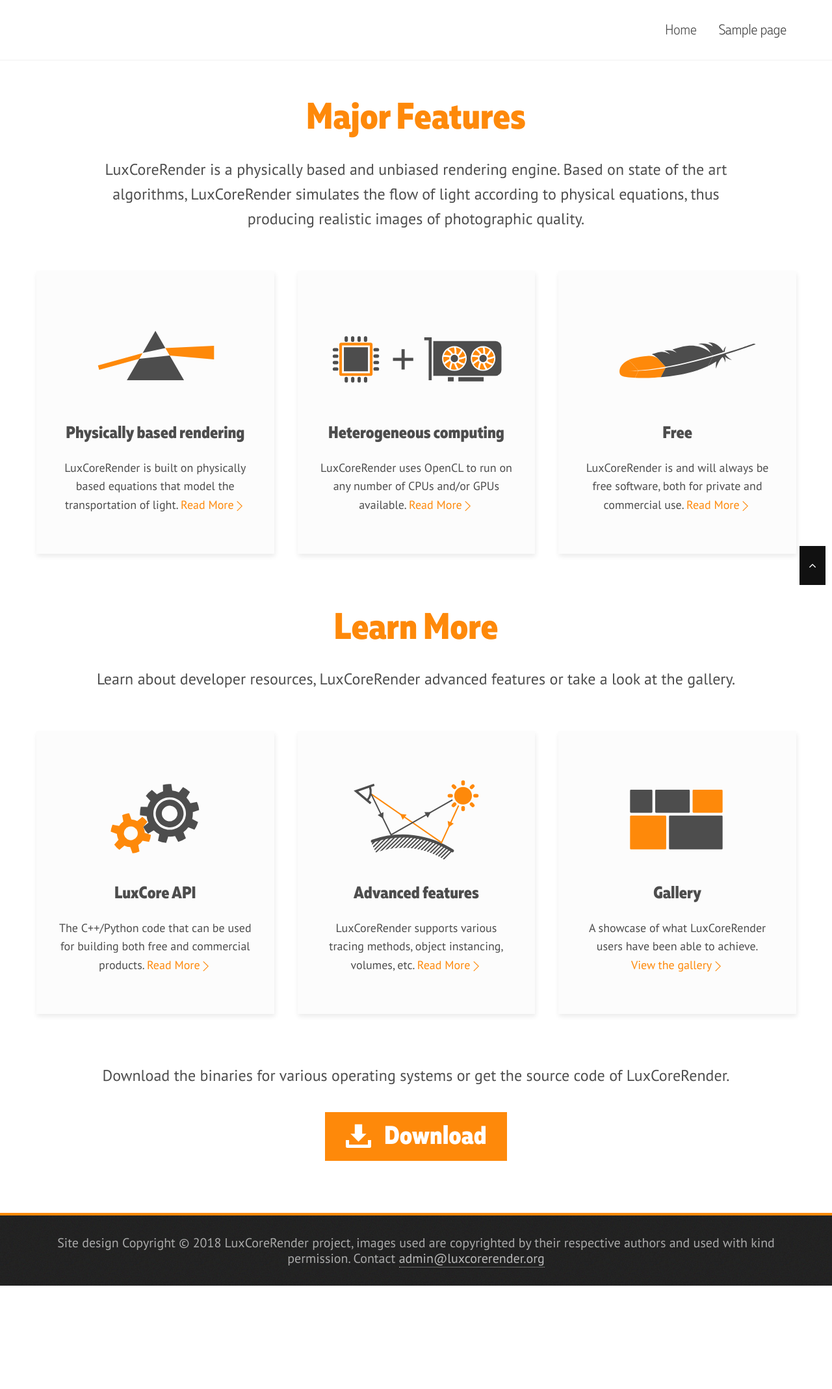
After one commit to LuxCoreRender/WebSite, a WordPress theme: template wp-themes/luxcore/front-page.php in a window 1280 px wide. The commit adds this page. Shown: the whole page at 65% size. Run offline with PHP 8.4 and a stand-in for WordPress, Linux system fonts and the light colour scheme; the site name, menu and one post (Sample post) are stand-ins, and other content is empty; some libraries are stand-ins or nearby versions.

Commit message:
Created custom template for the front page

```diff
--- a/wp-themes/luxcore/footer.php
+++ b/wp-themes/luxcore/footer.php
@@ -61,5 +61,11 @@
 <div id="ht-back-top" class="ht-hide"><i class="fa fa-angle-up" aria-hidden="true"></i></div>
 <?php wp_footer(); ?>
 
+<svg xmlns="http://www.w3.org/2000/svg" id="svg-filters">
+	<filter id="svg-colorize-orange">
+		<feColorMatrix color-interpolation-filters="sRGB" type="matrix" values="0 0 0 0 0.996 0 0 0 0 0.537 0 0 0 0 0.039 0 0 0 1 0"/>
+	</filter>
+</svg>
+
 </body>
 </html>
--- /dev/null
+++ b/wp-themes/luxcore/front-page.php
@@ -0,0 +1,81 @@
+<?php
+/**
+ * luxcorerender.org front page
+ *
+ * @package Total
+ */
+
+get_header();
+
+get_template_part( 'template-parts/section', 'slider' );
+
+?>
+
+<section id="ht-featured-post-section" class="ht-section">
+	<div class="ht-container">
+		<section id="section-major-features">
+			<div class="ht-section-title-tagline">
+				<h2 class="ht-section-title">Major Features</h2>
+				<div class="ht-section-tagline">LuxCoreRender is a physically based and unbiased rendering engine. Based on state of the art algorithms, LuxCoreRender simulates the flow of light according to physical equations, thus producing realistic images of photographic quality.</div>
+			</div>
+			<div class="ht-featured-post-wrap ht-clearfix">
+				<a class="ht-featured-post" href="/physically-based-rendering/">
+					<img class="ht-featured-excerpt-image" alt="Refraction of light through a prism" src="<?php bloginfo('template_url'); ?>/images/icons/01-prism.svg">
+					<h5>Physically based rendering</h5>
+					<div class="ht-featured-excerpt">
+						LuxCoreRender is built on physically based equations that model the transportation of light. <span class="ht-featured-pseudolink">Read&nbsp;More</span>
+					</div>
+				</a>
+				<a class="ht-featured-post" href="/heterogeneous-computing/">
+					<img class="ht-featured-excerpt-image" alt="GPU and CPU icons" src="<?php bloginfo('template_url'); ?>/images/icons/02-gpu-cpu.svg">
+					<h5>Heterogeneous computing</h5>
+					<div class="ht-featured-excerpt">
+						LuxCoreRender uses OpenCL to run on any number of CPUs and/or GPUs available. <span class="ht-featured-pseudolink">Read&nbsp;More</span>
+					</div>
+				</a>
+				<a class="ht-featured-post" href="/free/">
+					<img class="ht-featured-excerpt-image" alt="Apache feather logo" src="<?php bloginfo('template_url'); ?>/images/icons/03-apache-feather.svg">
+					<h5>Free</h5>
+					<div class="ht-featured-excerpt">
+						LuxCoreRender is and will always be free software, both for private and commercial use.  <span class="ht-featured-pseudolink">Read&nbsp;More</span>
+					</div>
+				</a>
+			</div>
+		</section>
+		<section id="section-learn-more">
+			<div class="ht-section-title-tagline">
+				<h2 class="ht-section-title">Learn More</h2>
+				<div class="ht-section-tagline">Learn about developer resources, LuxCoreRender advanced features or take a look at the gallery.</div>
+			</div>
+			<div class="ht-featured-post-wrap ht-clearfix">
+				<a class="ht-featured-post" href="/luxcore-api/">
+					<img class="ht-featured-excerpt-image" alt="Gears icon" src="<?php bloginfo('template_url'); ?>/images/icons/04-gears.svg">
+					<h5>LuxCore API</h5>
+					<div class="ht-featured-excerpt">
+						The C++/Python code that can be used for building both free and commercial products. <span class="ht-featured-pseudolink">Read&nbsp;More</span>
+					</div>
+				</a>
+				<a class="ht-featured-post" href="/advanced-features/">
+					<img class="ht-featured-excerpt-image" alt="Ray tracing scheme" src="<?php bloginfo('template_url'); ?>/images/icons/05-tracing.svg">
+					<h5>Advanced features</h5>
+					<div class="ht-featured-excerpt">
+						LuxCoreRender supports various tracing methods, object instancing, volumes, etc. <span class="ht-featured-pseudolink">Read&nbsp;More</span>
+					</div>
+				</a>
+				<a class="ht-featured-post" href="/gallery/">
+					<img class="ht-featured-excerpt-image" alt="Tiled gallery icon" src="<?php bloginfo('template_url'); ?>/images/icons/06-gallery.svg">
+					<h5>Gallery</h5>
+					<div class="ht-featured-excerpt">
+						A showcase of what LuxCoreRender users have been able to achieve. <span class="ht-featured-pseudolink">View&nbsp;the&nbsp;gallery</span>
+					</div>
+				</a>
+			</div>
+		</section>
+		<section id="section-download">
+			<div class="ht-section-tagline">Download the binaries for various operating systems or get the source code of LuxCoreRender.</div>
+			<a id="download-button-in-text" class="link-button" href="/download/"><h3>Download</h3></a>
+		</section>
+	</div>
+</section>
+
+<?php get_footer(); ?>
--- a/wp-themes/luxcore/style.css
+++ b/wp-themes/luxcore/style.css
@@ -570,6 +570,45 @@
 	outline: 0;
 }
 
+#download-button-in-text {
+	display: inline-block;
+	margin: 0 auto;
+	background: #fe890a;
+	margin-top: 2em;
+}
+#download-button-in-text h3 {
+	position: relative;
+	color: white;
+	font-size: 2.2em;
+	padding: 0.3em 0.8em 0.4em;
+	margin: 0;
+}
+#download-button-in-text h3::before {
+	content: '';
+	display: inline-block;
+	width: 1em;
+	height: 0.9em;
+	background: url(images/download-arrow.svg) repeat-y 50% 0.1em;
+	background-size: contain;
+	margin-right: 0.5em;
+	transition: background-position 0.3s;
+}
+#download-button-in-text:hover h3::before {
+	background-position: 50% 1.0em;
+}
+#download-button-in-text h3::after {
+	content: '';
+	position: absolute;
+	left: 0.8em;
+	bottom: 0.5em;
+	width: 1em;
+	height: 0.3em;
+	box-sizing: border-box;
+	border: 5px solid white;
+	border-radius: 0 0 3px 3px;
+	border-top: none;
+}
+
 
 /*--------------------------------------------------------------
 # Accessibility
@@ -1349,6 +1388,10 @@
 	margin: 0 auto;
 }
 
+#section-download{
+	text-align: center;
+}
+
 /*--------------------------------------------------------------
 ## Menus
 --------------------------------------------------------------*/
@@ -1406,7 +1449,8 @@
     transition: background-color 0.3s, color 0.3s;
 }
 
-#menu-main-top > li:not(.menu-item-has-children):not(.download) > a::before {
+#menu-main-top > li:not(.menu-item-has-children):not(.download) > a::before,
+.ht-featured-post .ht-featured-pseudolink::before {
 	content: '';
 	position: absolute;
 	left: 15px;
@@ -1419,7 +1463,13 @@
 	transition: transform 0.1s, opacity 0.1s;
 }
 
-#menu-main-top > li:not(.menu-item-has-children):not(.download) > a:hover::before {
+.ht-featured-post .ht-featured-pseudolink::before {
+	left: 0;
+	right: 1em;
+}
+
+#menu-main-top > li:not(.menu-item-has-children):not(.download) > a:hover::before,
+.ht-featured-post:hover .ht-featured-pseudolink::before  {
 	/* 0.1 em form padding (needed to prevent underline from flashing in case is underline is outside the <a> container) + 0.1 em to get closer to text */
 	transform: translateY( -0.2em );
 	opacity: 1;
@@ -1726,60 +1795,53 @@
 }
 
 .ht-featured-post{
+	display: inline-block;
 	float: left;
 	margin-left: 3%;
 	margin-bottom: 3%;
 	width: 30.33%;
+	color: inherit;
 	text-align: center;
-	border:2px solid #fe890a;
-	padding-top: 5px;
-	padding-right: 30px;
-	padding-bottom: 30px;
-	padding-left: 30px;
-	background: #EEE;
+	padding-bottom: 60px;
+	background: #fcfcfc;
+	transition: background-color 0.2s;
+	box-shadow: 0.03em 0.21em 0.4em rgba( 0, 0, 0, 0.08 )
+}
+
+.ht-featured-post:hover {
+	color: inherit;
+	background: #f5f5f5;
 }
 
 .ht-featured-post h5{
 	color: #4d4d4d;
 	font-size: 26px;
-	margin-top: 25px;
 	margin-bottom: 25px;
 }
 
-.ht-featured-icon{
-    display: inline-block;
-    color: #FFF;
-    font-size: 23px;
-    line-height: 40px;
-    width: 180px;
-    background: #fe890a;
-    -ms-transform: translateY(-15px);
-    -webkit-transform: translateY(-15px);
-    transform: translateY(-15px);
-}
-
-.ht-featured-icon .fa{
-	vertical-align: center;
-}
-
-.ht-featured-link{
-	-ms-transform: translateY(52px);
-	-webkit-transform: translateY(52px);
-	transform: translateY(52px);
-}
-
-div.ht-featured-link a{
-	padding: 0 15px;
+.ht-featured-excerpt{
+	padding: 0 30px;
+}
+
+.ht-featured-pseudolink {
+	position: relative;
+	padding-bottom: 0.2em;
+	color: #fe890a;
+}
+
+.ht-featured-pseudolink::after {
+	content: '';
 	display: inline-block;
-	line-height: 40px;
-    background: #FFF;
-	color: #000;
-    border: 4px solid #fe890a;
-}
-
-.ht-featured-link a:hover{
-	background: #fe890a;
-	color: #FFF;
+	width: 1em;
+	height: 0.9em;
+	background: url(images/next-thicker.svg) no-repeat center/contain;
+	filter: url(#svg-colorize-orange);
+	transform: translateY( 0.2em );
+	transition: background-position 0.2s;
+}
+
+.ht-featured-post:hover .ht-featured-pseudolink::after {
+	background-position: 200%;
 }
 
 /*--------------------------------------------------------------
```
Also changed, not shown: other parts of wp-themes/luxcore/style.css (+26 -7 lines), wp-themes/luxcore/images/banner.jpg (deleted), wp-themes/luxcore/images/bg.jpg (deleted), wp-themes/luxcore/images/download-arrow.svg (added), wp-themes/luxcore/images/download.svg (added), wp-themes/luxcore/images/icons/01-prism.svg (added), wp-themes/luxcore/images/icons/02-gpu-cpu.svg (added), wp-themes/luxcore/images/icons/03-apache-feather.svg (added), wp-themes/luxcore/images/icons/04-gears.svg (added), wp-themes/luxcore/images/icons/05-tracing.svg (added), wp-themes/luxcore/images/icons/06-gallery.svg (added), wp-themes/luxcore/images/next-thicker.svg (added), wp-themes/luxcore/images/next.png (deleted), wp-themes/luxcore/images/next.svg (added), 2 more files.
